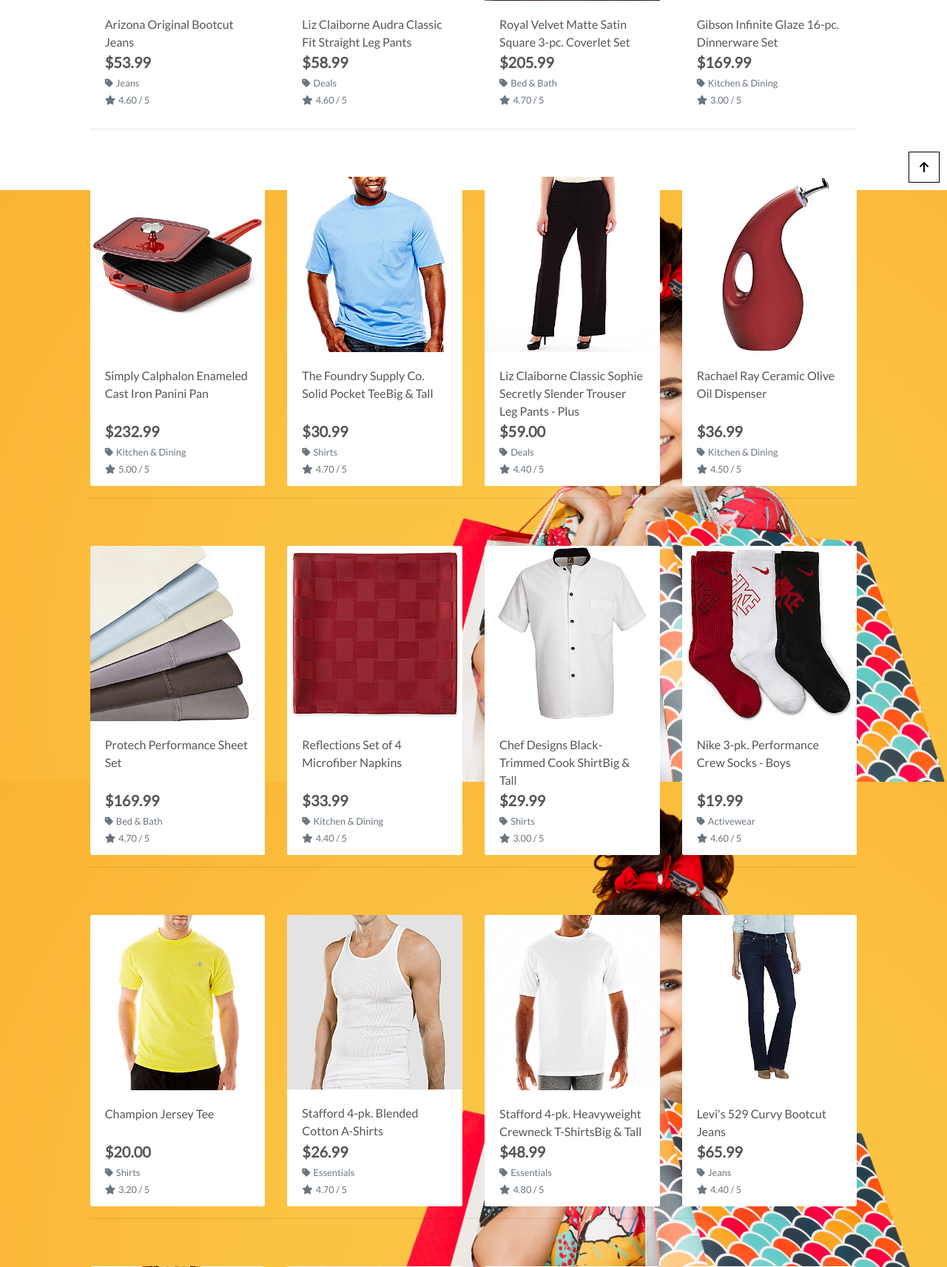
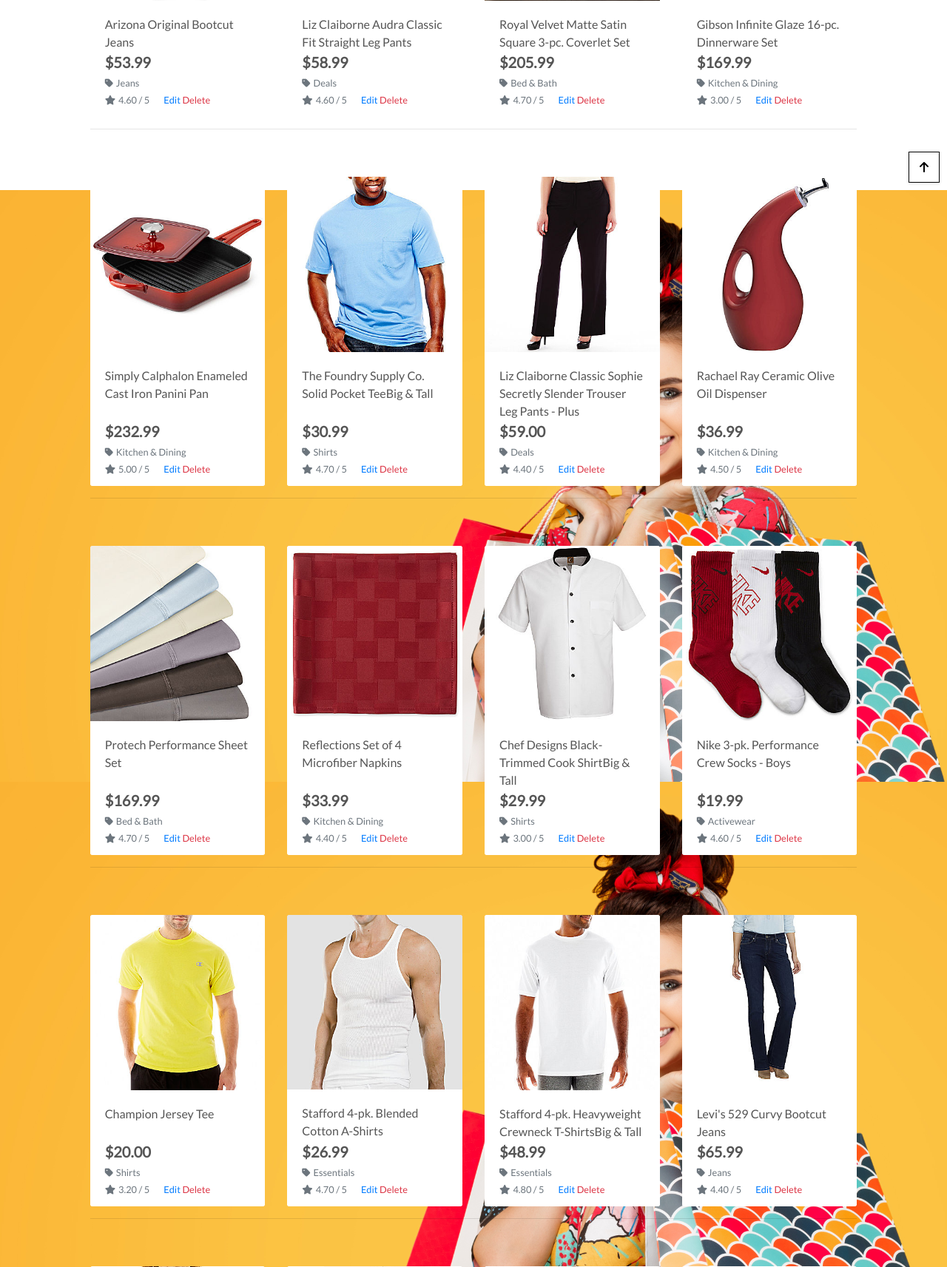
Before and after one commit to ZoeMacf/boutiqe-ado-project, a Django app: page /products/ in a window 1280 px wide. Shown: the part 543-2256 px from the top of the page at 74% size. Run offline with Django 3.2, Linux system fonts and the light colour scheme; the visitor is signed in with stand-in values (Sample User, id 1); data comes from the database, SQL or seed files in the repository; parts of the project's set-up code (start-up, migrations or seed data) failed here and were passed over; some libraries are stand-ins or nearby versions.

Commit message:
add delete products

```diff
--- a/products/templates/products/products.html
+++ b/products/templates/products/products.html
@@ -82,6 +82,13 @@
                                             {% else %}
                                                 <small class="text-muted">No Rating</small>
                                             {% endif %}
+                                            {% if request.user.is_superuser %}
+                                                <small class="ml-3">
+                                                    <a href="{% url 'edit_product' product.id %}">Edit</a>
+                                                    <a class="text-danger" href="{% url 'delete_product' product.id %}">Delete</a>
+
+                                                </small>
+                                            {% endif %}
                                         </div>
                                     </div>
                                 </div>
--- a/products/urls.py
+++ b/products/urls.py
@@ -6,5 +6,7 @@ urlpatterns = [
     path('<int:product_id>/', views.product_detail, name='product_detail'),
     path('add/', views.add_product, name='add_product'),
     path('edit/<int:product_id>/', views.edit_product, name='edit_product'),
+    path('delete/<int:product_id>/', views.delete_product, name='delete_product'),
+
 
 ]
--- a/products/views.py
+++ b/products/views.py
@@ -76,9 +76,9 @@ def add_product(request):
     if request.method == 'POST':
         form = ProductForm(request.POST, request.FILES)
         if form.is_valid():
-            form.save()
+            product = form.save()
             messages.success(request, 'Successfully added product"')
-            return redirect(reverse('add_product'))
+            return redirect(reverse('product_detail', args=[product.id]))
         else:
             messages.error(request, 'Failed to add product. Please ensure the form is valid')
     else:
@@ -115,3 +115,10 @@ def edit_product(request, product_id):
     }
 
     return render(request, template, context)
+
+def delete_product(request, product_id):
+    """ Delete a product from the store"""
+    product = get_object_or_404(Product, pk=product_id)
+    product.delete()
+    messages.success(request, 'Product deleted!')
+    return redirect(reverse('products'))
```
Also changed, not shown: products/templates/products/product_detail.html (+7 -0 lines).
